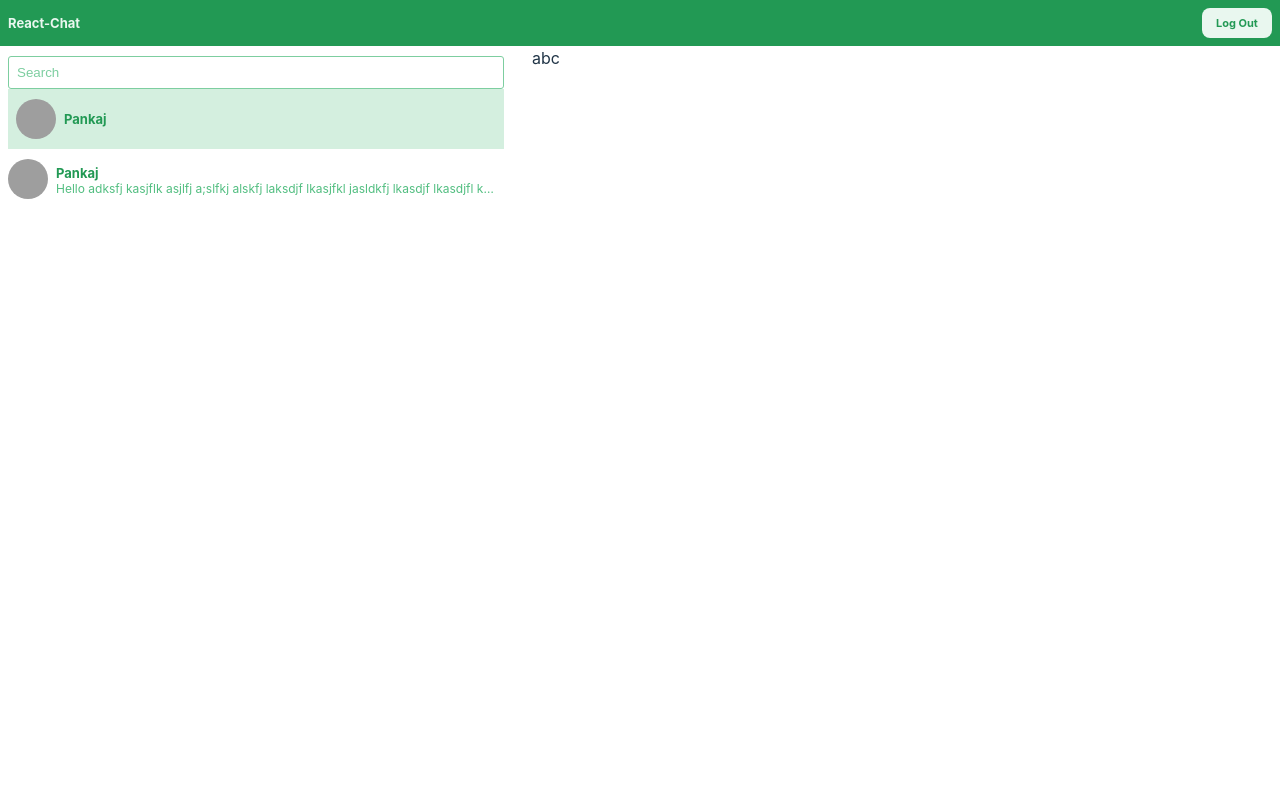
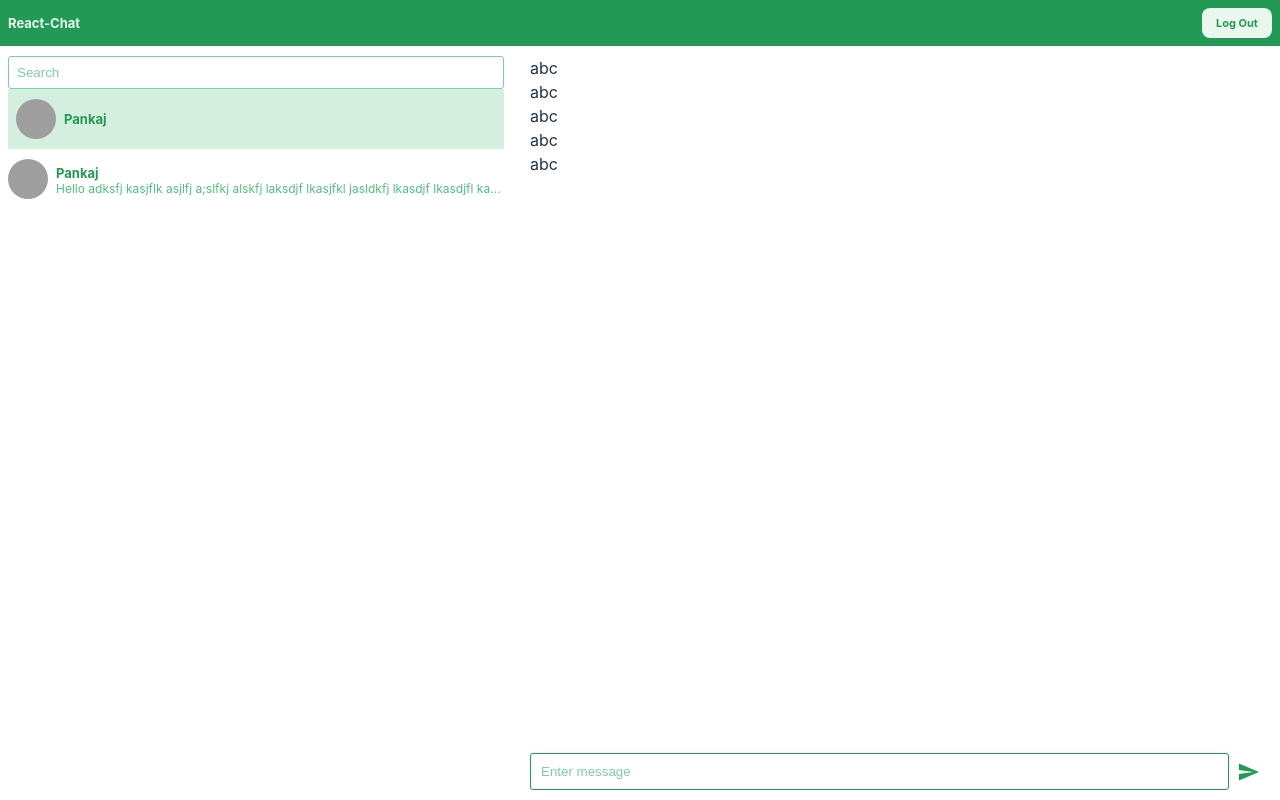
Before and after one commit to coderxpb/react-chat, a React (Vite) app: page / in a window 1280 px wide. Built offline with nearby package versions, Linux system fonts and the light colour scheme; grey boxes are pictures that could not be loaded.

Commit message:
feat: chat input

```diff
--- a/package.json
+++ b/package.json
@@ -10,7 +10,8 @@
   },
   "dependencies": {
     "react": "^18.2.0",
-    "react-dom": "^18.2.0"
+    "react-dom": "^18.2.0",
+    "react-icons": "^4.7.1"
   },
   "devDependencies": {
     "@types/react": "^18.0.26",
--- /dev/null
+++ b/src/components/atoms/ChatInput.jsx
@@ -0,0 +1,17 @@
+import React from "react";
+import localClasses from "./chatinput.module.scss";
+import { MdSend } from "react-icons/md";
+const ChatInput = (props) => {
+  return (
+    <div className={localClasses.container}>
+      <input
+        type="text"
+        className={localClasses.input}
+        placeholder="Enter message"
+      />
+      <MdSend className={localClasses.icon} />
+    </div>
+  );
+};
+
+export default ChatInput;
--- /dev/null
+++ b/src/components/atoms/Message.jsx
@@ -0,0 +1,6 @@
+import React from "react";
+const Message = (props) => {
+  return <div>abc</div>;
+};
+
+export default Message;
--- /dev/null
+++ b/src/components/atoms/chatinput.module.scss
@@ -0,0 +1,29 @@
+.container {
+  display: flex;
+  align-items: center;
+  gap: 8px;
+  justify-content: center;
+}
+
+input {
+  width: 100%;
+
+  box-sizing: border-box;
+  color: #229954;
+  border: 1px solid #229954;
+  padding: 10px;
+  border-radius: 3px;
+
+  &:focus {
+    outline-color: #229954;
+  }
+
+  &::placeholder {
+    color: #7dcea0;
+  }
+}
+
+.icon {
+  color: #229954;
+  font-size: 24px;
+}
--- a/src/components/organisms/Chat.jsx
+++ b/src/components/organisms/Chat.jsx
@@ -1,8 +1,23 @@
 import React from "react";
+import Message from "../atoms/Message";
+import ChatInput from "../atoms/ChatInput";
 import Search from "../atoms/Search";
-
-const Chat = () => {
-  return <div style={{ width: "100%", height: "100%" }}> abc</div>;
+import localStyles from "./chat.module.scss";
+const Chat = (props) => {
+  return (
+    <div className={localStyles.chat}>
+      <div className={localStyles.Messages}>
+        <Message />
+        <Message />
+        <Message />
+        <Message />
+        <Message />
+      </div>
+      <div className={localStyles.Input}>
+        <ChatInput />
+      </div>
+    </div>
+  );
 };
 
 export default Chat;
--- /dev/null
+++ b/src/components/organisms/chat.module.scss
@@ -0,0 +1,17 @@
+.chat {
+  width: 100%;
+  height: 100%;
+  padding: 0 20px 0 18px;
+  display: flex;
+  flex-direction: column;
+  justify-content: space-between;
+
+  &Messages {
+    height: calc(100% - 40px);
+    width: 100%;
+  }
+
+  &Input {
+    height: 40px;
+  }
+}
--- a/src/components/organisms/sidebar.module.scss
+++ b/src/components/organisms/sidebar.module.scss
@@ -3,7 +3,6 @@
   height: 100%;
   display: flex;
   flex-direction: column;
-  padding: 10px 0 10px 0;
 
   @media (min-width: 650px) {
     width: 40%;
@@ -15,5 +14,5 @@
 }
 
 .div {
-  width: calc(100% - 8px);
+  width: 100%;
 }
--- a/src/pages/home.module.scss
+++ b/src/pages/home.module.scss
@@ -3,8 +3,10 @@
   height: 100%;
   display: flex;
   flex-direction: column;
+
   &Container {
+    height: calc(100% - 20px);
+    padding: 10px 0 10px 0;
     display: flex;
-    gap: 20px;
   }
 }
```
Also changed, not shown: 1 other file (tests, documents, lock files or other folders).
